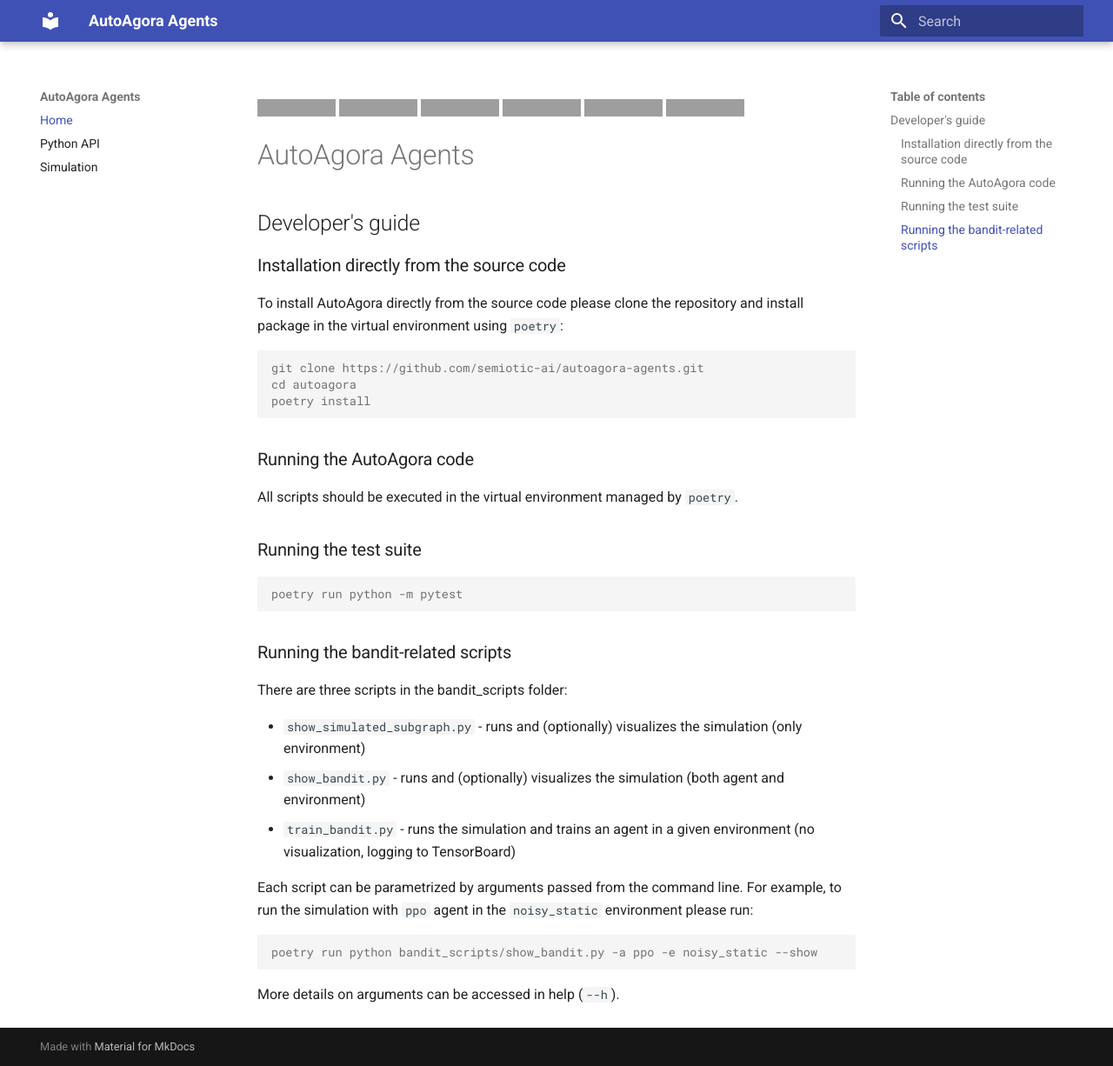
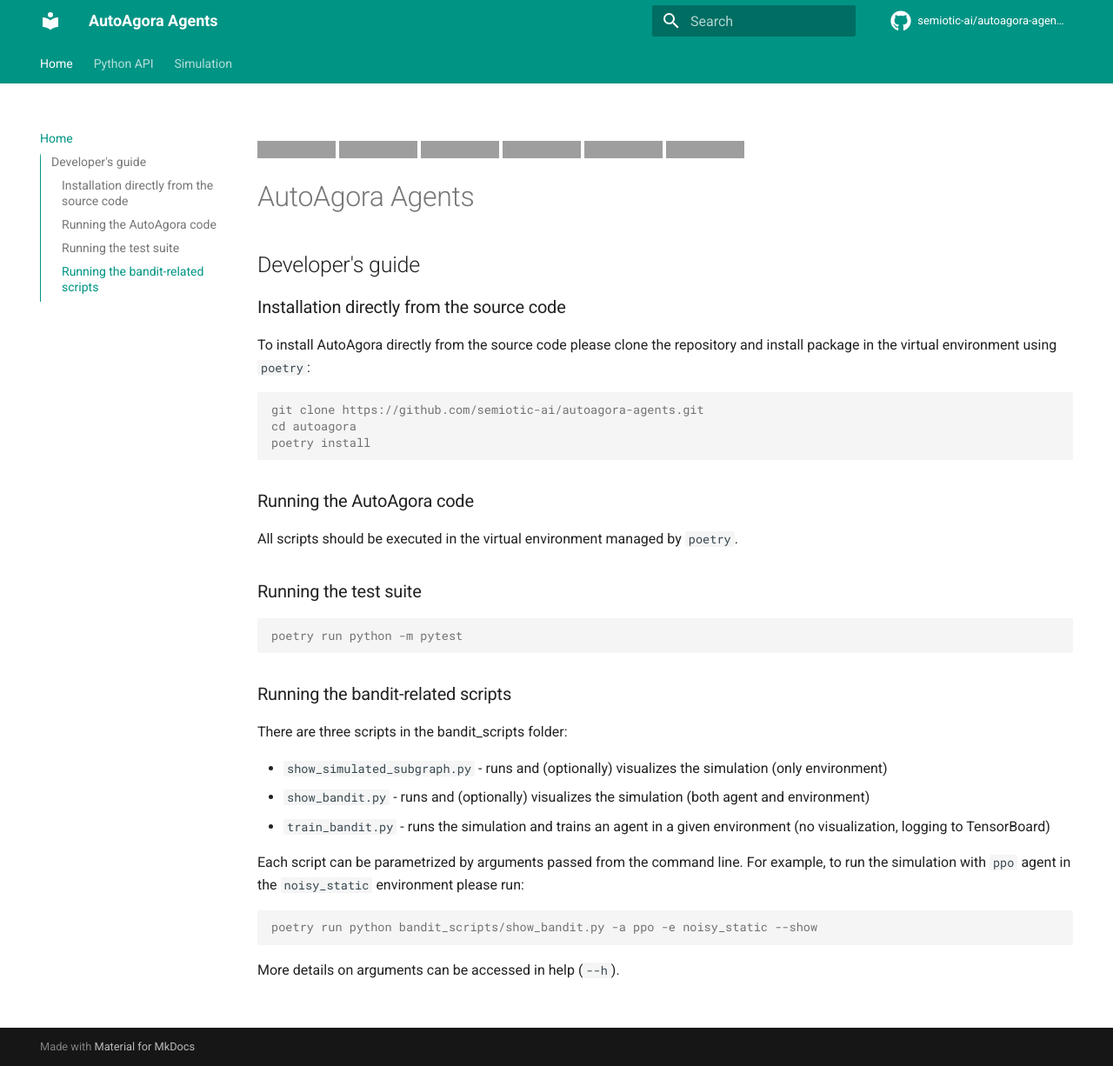
Before and after one commit to semiotic-ai/autoagora-agents, an MkDocs documentation site: the page built from docs/README.md, in a window 1280 px wide and 1226 px high. Shown: the whole window at 87% size. Built offline with MkDocs 1.6.1 and Material for MkDocs 9.7.7, drawn with Linux system fonts in a browser that asks for light colours; comment, search, counter and statistics services are not loaded; the version menu is left out; some of the changed lines change nothing that is shown; grey boxes are pictures that could not be loaded.

Commit message:
docs(mkdocs): import README.md from root to home and versioning support with mike
Signed-off-by: Tümay Tuzcu <tumay@semiotic.ai>

````diff
--- /dev/null
+++ b/docs/README.md
@@ -0,0 +1 @@
+--8<-- "README.md"
--- a/docs/index.md
+++ /dev/null
@@ -1,45 +0,0 @@
-[![Coveralls](https://img.shields.io/coveralls/github/semiotic-ai/autoagora-agents)](https://coveralls.io/github/semiotic-ai/autoagora-agents)
-[![Code style: black](https://img.shields.io/badge/code%20style-black-000000.svg)](https://github.com/psf/black)
-[![Imports: isort](https://img.shields.io/badge/%20imports-isort-%231674b1?style=flat&labelColor=ef8336)](https://pycqa.github.io/isort/)
-[![Conventional Commits](https://img.shields.io/badge/Conventional%20Commits-1.0.0-%23FE5196?logo=conventionalcommits&logoColor=white)](https://conventionalcommits.org)
-[![Semantic Versioning](https://img.shields.io/badge/semver-2.0.0-green)](https://semver.org/spec/v2.0.0.html)
-[![License](https://img.shields.io/badge/License-Apache%202.0-blue.svg)](https://opensource.org/licenses/Apache-2.0)
-
-# AutoAgora Agents
-
-## Developer's guide
-
-### Installation directly from the source code
-
-To install AutoAgora directly from the source code please clone the repository and install package in the virtual environment using `poetry`:
-```console
-git clone https://github.com/semiotic-ai/autoagora-agents.git
-cd autoagora
-poetry install
-```
-
-### Running the AutoAgora code
-
-All scripts should be executed in the virtual environment managed by `poetry`.
-
-### Running the test suite
-
-```console
-poetry run python -m pytest
-```
-
-### Running the bandit-related scripts
-
-There are three scripts in the bandit_scripts folder:
-
-- `show_simulated_subgraph.py` - runs and (optionally) visualizes the simulation (only environment)
-- `show_bandit.py` - runs and (optionally) visualizes the simulation (both agent and environment)
-- `train_bandit.py` - runs the simulation and trains an agent in a given environment (no visualization, logging to TensorBoard)
-
-Each script can be parametrized by arguments passed from the command line. For example, to run the simulation with `ppo` agent in the `noisy_static` environment please run:
-
-```console
-poetry run python bandit_scripts/show_bandit.py -a ppo -e noisy_static --show
-```
-
-More details on arguments can be accessed in help (`--h`).
--- a/mkdocs.yml
+++ b/mkdocs.yml
@@ -1,11 +1,23 @@
+# Project information
 site_name: AutoAgora Agents
+site_url: https://semiotic-ai.github.io/autoagora-agents/
 
-nav:
-  - Home : index.md
-  - Python API : api.md
-  - Simulation : sim.md
+# Repository
+repo_name: semiotic-ai/autoagora-agents
+repo_url: https://github.com/semiotic-ai/autoagora-agents
+edit_uri: ""
 
-theme: material
+# Configuration
+theme:
+  name: material
+  features:
+    - navigation.tabs
+    - toc.integrate
+  icon:
+    repo: fontawesome/brands/github
+  palette:
+    primary: teal
+    accent: purple
 
 plugins:
 - search
@@ -14,13 +26,29 @@
     handlers:
       python:
         options:
+          docstring_section_style: list
+          members_order: source
           show_root_heading: true
+          show_signature_annotations: true
           heading_level: 3
           filters: ["!_"]
+- mike
+
+# Customization
+extra:
+  version:
+    provider: mike
+    default: latest
 
 markdown_extensions:
+  - pymdownx.snippets
   - pymdownx.superfences:
       custom_fences:
         - name: mermaid
           class: mermaid
           format: !!python/name:pymdownx.superfences.fence_code_format
+
+nav:
+  - Home : README.md
+  - Python API : api.md
+  - Simulation : sim.md
````
